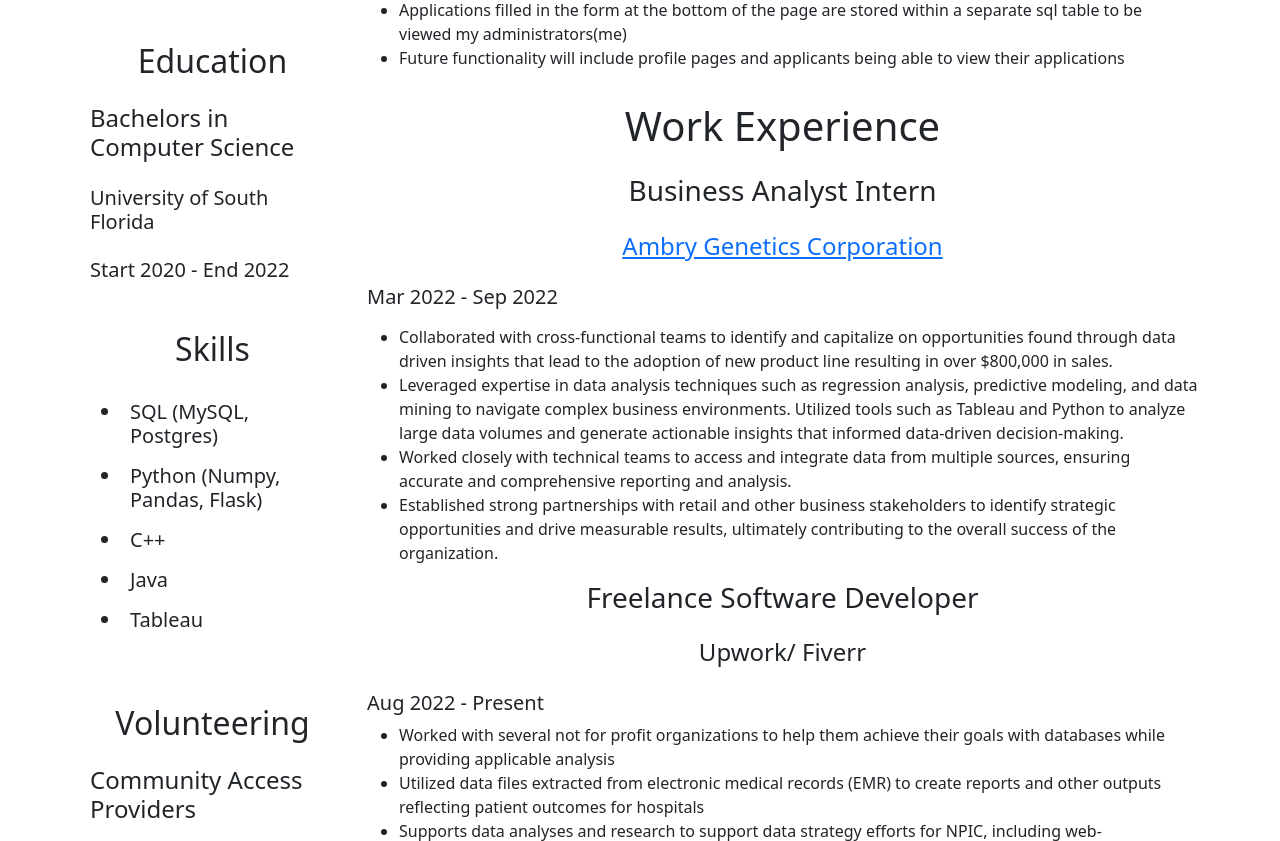
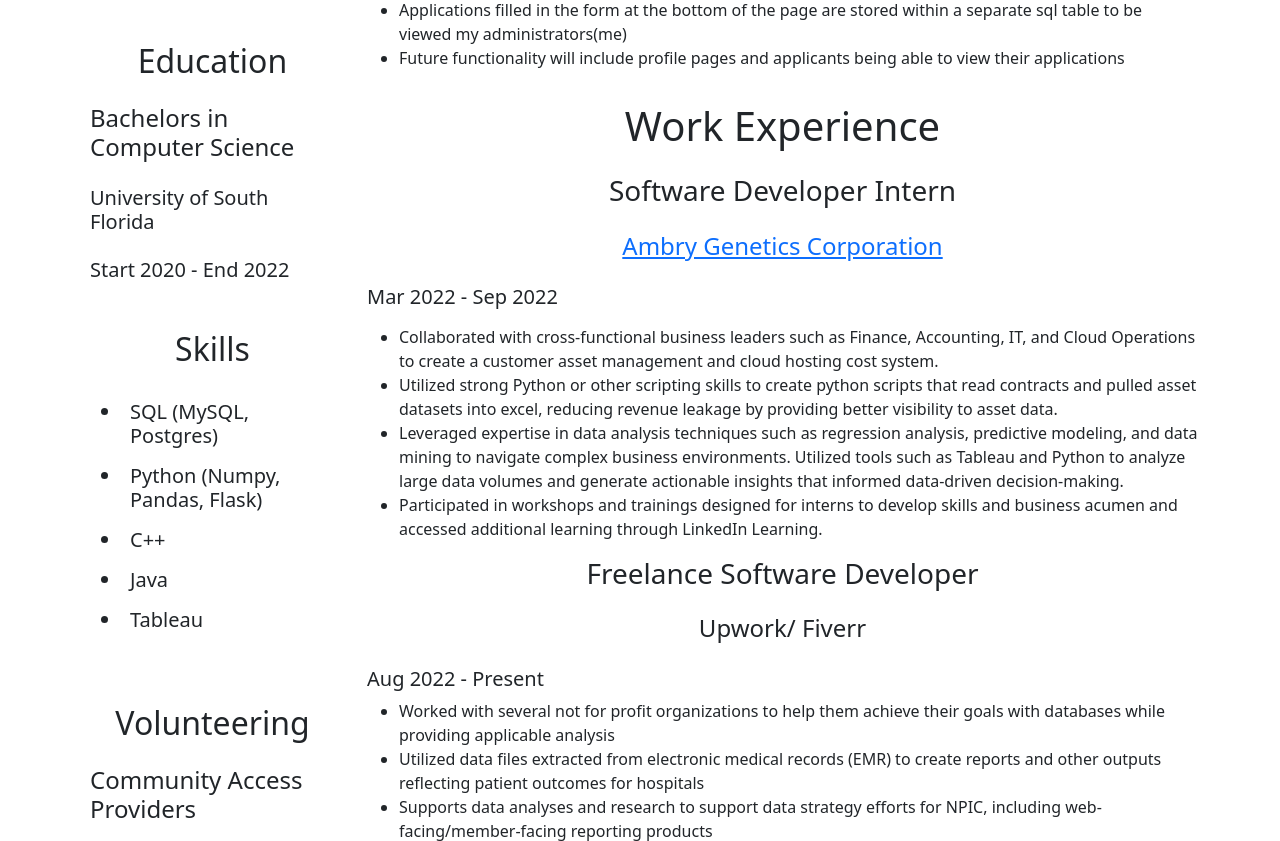
Before and after one commit to FlashedFish/jobboard-v2, a Flask app: page / in a window 1280 px wide. Shown: the part 1257-2098 px from the top of the page. Run offline with Flask 3, Linux system fonts and the light colour scheme; some libraries are stand-ins or nearby versions.

Commit message:
cleaning code

```diff
--- a/templates/home.html
+++ b/templates/home.html
@@ -78,15 +78,15 @@
             </p>
           </div>
           <h1 class="text-center mt-2 mb-4"> Work Experience </h1>
-          <h3 class="text-center mt-2 mb-4"> Business Analyst Intern </h3>
+          <h3 class="text-center mt-2 mb-4"> Software Developer Intern </h3>
           <h4 class="text-center mt-2 mb-4"> <a href="https://www.ambrygen.com" >Ambry Genetics Corporation</a></h4>
           <h5>Mar 2022 - Sep 2022</h5>
           <p class="lead">
             <ul>
-              <li>Collaborated with cross-functional teams to identify and capitalize on opportunities found through data driven insights that lead to the adoption of  new product line resulting in over $800,000 in sales.</li>
-              <li>Leveraged expertise in data analysis techniques such as regression analysis, predictive modeling, and data mining to navigate complex business environments. Utilized tools such as Tableau and Python to analyze large data volumes and generate actionable insights that informed data-driven decision-making. </li>
-              <li>Worked closely with technical teams to access and integrate data from multiple sources, ensuring accurate and comprehensive reporting and analysis.</li>
-              <li>Established strong partnerships with retail and other business stakeholders to identify strategic opportunities and drive measurable results, ultimately contributing to the overall success of the organization.</li>
+              <li>Collaborated with cross-functional business leaders such as Finance, Accounting, IT, and Cloud Operations to create a customer asset management and cloud hosting cost system.</li>
+              <li>Utilized strong Python or other scripting skills to create python scripts that read contracts and pulled asset datasets into excel, reducing revenue leakage by providing better visibility to asset data. </li>
+              <li>Leveraged expertise in data analysis techniques such as regression analysis, predictive modeling, and data mining to navigate complex business environments. Utilized tools such as Tableau and Python to analyze large data volumes and generate actionable insights that informed data-driven decision-making.</li>
+              <li>Participated in workshops and trainings designed for interns to develop skills and business acumen and accessed additional learning through LinkedIn Learning.</li>
             </ul>
         </p>
           <h3 class="text-center mt-2 mb-4"> Freelance Software Developer </h3>
```
